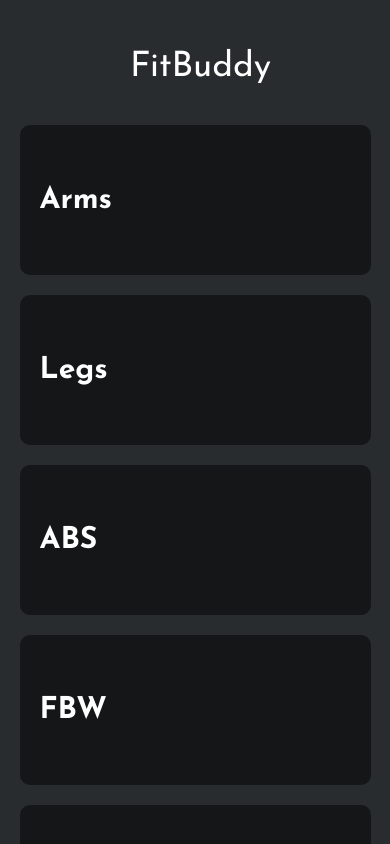
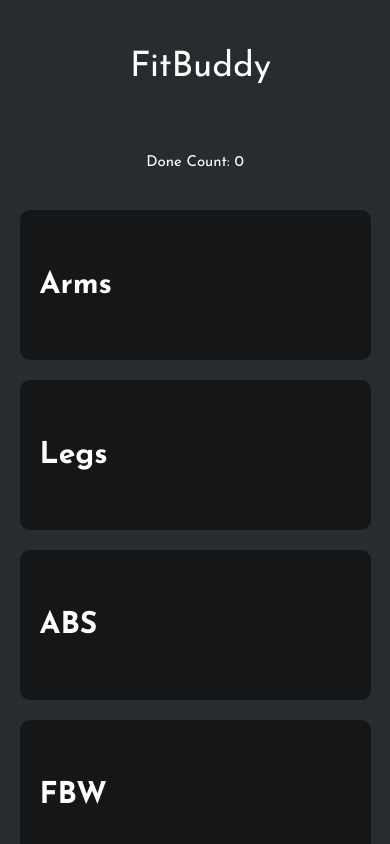
Before and after one commit to Dajuuu/Fit-Buddy, a React Native app: screen /Home in a window 390 px wide. Shown: the top 844 px of the page. Built offline with nearby package versions, Linux system fonts and the light colour scheme.

Commit message:
Collect the number of done exercises

```diff
--- a/App.js
+++ b/App.js
@@ -3,6 +3,7 @@
 import React from "react";
 import { createStackNavigator } from "@react-navigation/stack";
 import { NavigationContainer } from "@react-navigation/native";
+import { AppProvider } from "./AppContext";
 
 import HomeScreen from "./HomeScreen";
 import SelectedWorkout from "./SelectedWorkout";
@@ -15,6 +16,7 @@
 
 export default function App() {
   return (
+    <AppProvider>
       <NavigationContainer>
         {/* <StatusBar hidden></StatusBar> */}
         {/* Hide system header for all of the screens */}
@@ -41,5 +43,6 @@
             <Stack.Screen name="CrosswordScreen" component={CrosswordApp} /> */}
         </Stack.Navigator>
       </NavigationContainer>
+    </AppProvider>
   );
 }
--- /dev/null
+++ b/AppContext.js
@@ -0,0 +1,51 @@
+import React, { createContext, useState, useEffect, useContext } from "react";
+import AsyncStorage from "@react-native-async-storage/async-storage";
+
+const AppContext = createContext();
+
+const AppProvider = ({ children }) => {
+  const [doneCount, setDoneCount] = useState(0);
+
+  useEffect(() => {
+    // Load the doneCount from AsyncStorage when the app starts
+    loadDoneCount();
+  }, []);
+
+  const loadDoneCount = async () => {
+    try {
+      const count = await AsyncStorage.getItem("doneCount");
+      if (count) {
+        setDoneCount(parseInt(count));
+      }
+    } catch (error) {
+      console.error("Error loading doneCount from AsyncStorage:", error);
+    }
+  };
+
+  const increaseDoneCount = async () => {
+    try {
+      const newCount = doneCount + 1;
+      await AsyncStorage.setItem("doneCount", newCount.toString());
+      setDoneCount(newCount);
+    } catch (error) {
+      console.error("Error saving doneCount to AsyncStorage:", error);
+    }
+  };
+
+  return (
+    <AppContext.Provider
+      value={{
+        doneCount,
+        increaseDoneCount,
+      }}
+    >
+      {children}
+    </AppContext.Provider>
+  );
+};
+// Function to use the AppContext
+const useAppContext = () => {
+  return useContext(AppContext);
+};
+
+export { AppContext, AppProvider, useAppContext };
--- a/HomeScreen.js
+++ b/HomeScreen.js
@@ -10,12 +10,14 @@
   ImageBackground,
 } from "react-native";
 import * as Font from "expo-font";
+import { useAppContext } from "./AppContext";
 
 // import CustomHeader from "./CustomHeader";
 
 const GameScreen = ({ navigation }) => {
   // Load fonts
   const [fontLoaded, setFontLoaded] = useState(false);
+  const { doneCount } = useAppContext();
 
   useEffect(() => {
     const loadFont = async () => {
@@ -76,6 +78,9 @@
       {/* <CustomHeader title="Choose Difficulty" /> */}
       <View style={styles.textContainer}>
         <Text style={styles.titleText}> FitBuddy</Text>
+      </View>
+      <View style={styles.textContainer}>
+        <Text style={styles.countText}>Done Count: {doneCount}</Text>
       </View>
       <ScrollView style={{ width: "100%" }}>
         {/* Display all difficulty levels */}
@@ -162,6 +167,12 @@
     fontFamily: "TitleFont",
     color: "white",
   },
+  countText: {
+    textAlign: "center",
+    fontSize: 15,
+    fontFamily: "TitleFont",
+    color: "white",
+  },
   darkOverlay: {
     ...StyleSheet.absoluteFillObject,
     backgroundColor: "rgba(0,0,0,0.5)", // Adjust the opacity (last value) to control darkness
--- a/WorkoutDetailsScreen.js
+++ b/WorkoutDetailsScreen.js
@@ -1,4 +1,4 @@
-import React from "react";
+import React, { useContext } from "react";
 import {
   View,
   Text,
@@ -10,9 +10,11 @@
 import { CommonActions } from "@react-navigation/native";
 import CustomHeader from "./CustomHeader";
 import Icon from "react-native-vector-icons/FontAwesome5";
+import { AppContext } from "./AppContext";
 
 const WorkoutDetailsScreen = ({ route, navigation }) => {
   const { exercise, exerciseList, currentIndex } = route.params;
+  const { increaseDoneCount } = useContext(AppContext);
 
   // Function to handle the "Next" button press
   const handleNextExercise = () => {
@@ -50,6 +52,8 @@
   };
 
   const handleDone = () => {
+    // Increment the number of exercises done by the user
+    increaseDoneCount();
     if (currentIndex === exerciseList.length - 1) {
       // If the current exercise is the last one, navigate to the WorkoutFinished screen
       navigation.navigate("WorkoutFinished");
--- a/package.json
+++ b/package.json
@@ -9,6 +9,7 @@
     "web": "expo start --web"
   },
   "dependencies": {
+    "@react-native-async-storage/async-storage": "^1.19.1",
     "@react-navigation/native": "^6.1.7",
     "@react-navigation/stack": "^6.3.17",
     "expo": "~49.0.5",
```
Also changed, not shown: 1 other file (tests, documents, lock files or other folders). Lines whose indentation alone changed are shown as unchanged.
